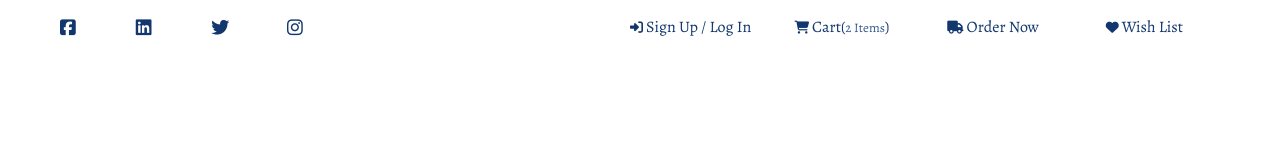
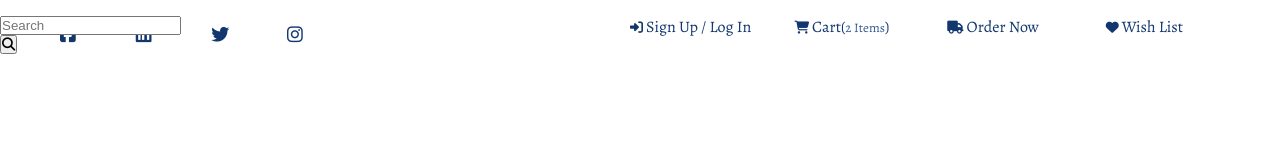
Before and after one commit to tod619/furniture_store, a plain HTML site: page index.html in a window 1280 px wide. Drawn offline with nearby package versions, Linux system fonts and the light colour scheme.

Commit message:
Add markup for search form in index.html file

```diff
--- a/index.html
+++ b/index.html
@@ -59,6 +59,15 @@
             </ul>
         </nav>
         <!-- End: First Navigation -->
+
+        <!-- Start: Search Bar -->
+        <div class="search">
+            <form action="#" class="search-form">
+                <input type="text" class="search-input" placeholder="Search">
+                <button class="search-btn"><i class="fas fa-search"></i></button>
+            </form>
+        </div>
+        <!-- End: Search Bar -->
     </div>
     <!-- End: Navbar -->
 
```
